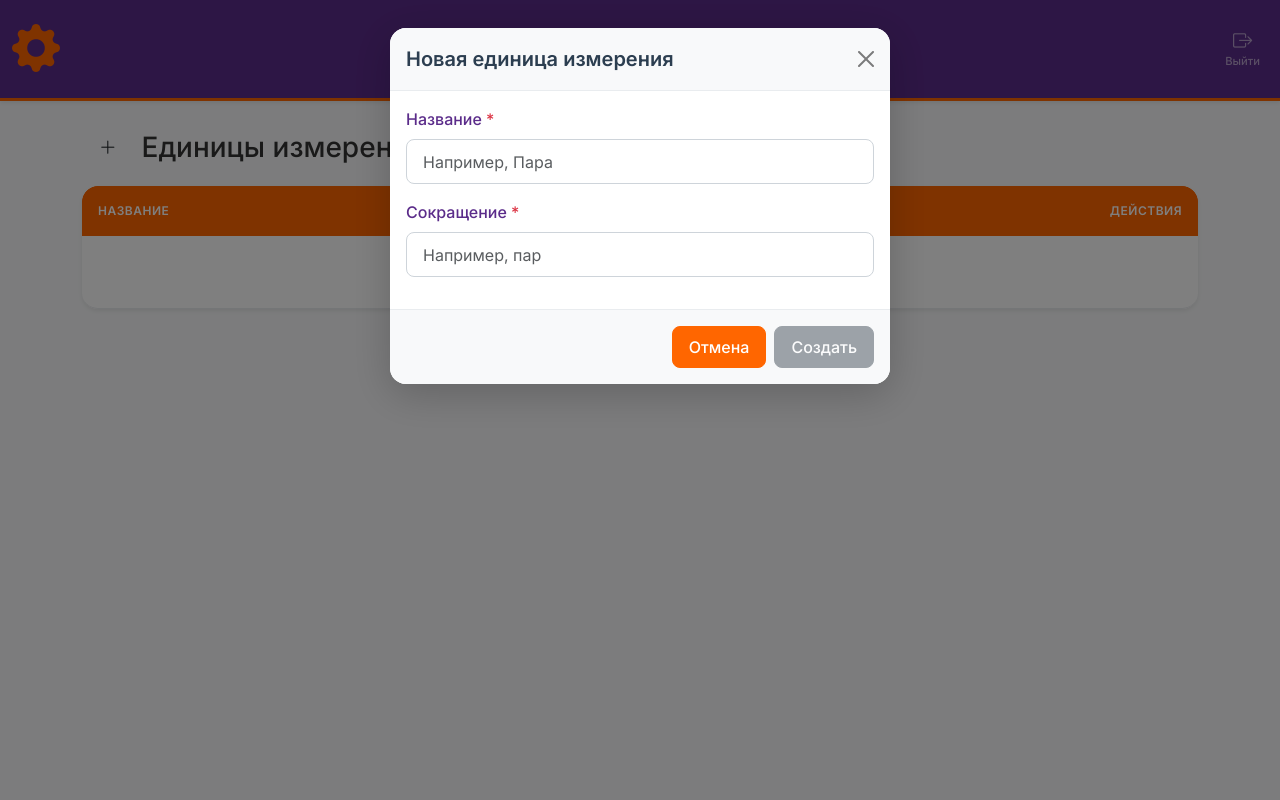
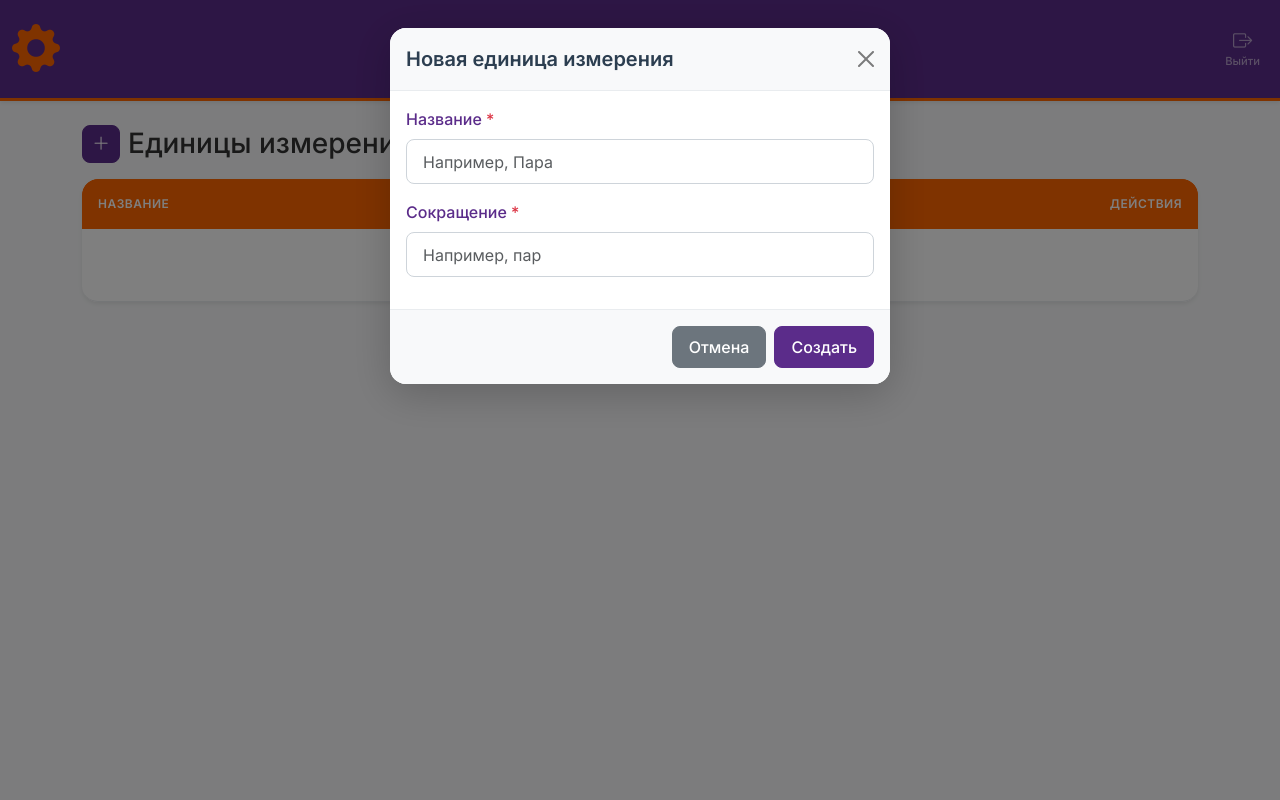
Before and after one commit to Death-Router/ppe-tracker, a FastAPI app: page /units in a window 1280 px wide, after a click on "Добавить". Run offline with FastAPI, Linux system fonts and the light colour scheme; the visitor is signed in with stand-in values (Sample User, id 1); data that the repository does not hold is empty; some libraries are stand-ins or nearby versions.

Commit message:
ui: force rewrite list templates with purple add button (left)

```diff
--- a/app/templates/units/list.html
+++ b/app/templates/units/list.html
@@ -1,7 +1,7 @@
 {% extends "base.html" %}
 {% block content %}
 <div class="d-flex align-items-center gap-2 mb-3">
-    <button class="btn btn-add-purple-purple" data-bs-toggle="modal" data-bs-target="#createModal" title="Добавить">
+    <button class="btn btn-add-purple" data-bs-toggle="modal" data-bs-target="#createModal" title="Добавить">
         <i class="bi bi-plus-lg"></i>
     </button>
     <h1 class="h3 mb-0">Единицы измерения</h1>
@@ -14,7 +14,7 @@
             <tr>
                 <th>Название</th>
                 <th>Сокращение</th>
-                <th class="text-end">Действия</th>
+                <th class="text-end" style="width: 120px;">Действия</th>
             </tr>
             </thead>
             <tbody>
@@ -24,13 +24,13 @@
     </div>
 </div>
 
-<!-- Модальное окно создания -->
+<!-- Модалка создания -->
 <div class="modal fade" id="createModal" tabindex="-1">
   <div class="modal-dialog">
     <div class="modal-content">
-      <form data-validate="true" id="create-form"><input type="hidden" id="unit-id" value="">
+      <form id="create-form">
         <div class="modal-header">
-          <h5 class="modal-title" id="unit-modal-title">Новая единица измерения</h5>
+          <h5 class="modal-title">Новая единица измерения</h5>
           <button type="button" class="btn-close" data-bs-dismiss="modal"></button>
         </div>
         <div class="modal-body">
@@ -44,8 +44,8 @@
           </div>
         </div>
         <div class="modal-footer">
-          <button type="button" class="btn btn-brand-orange" data-bs-dismiss="modal">Отмена</button>
-          <button type="submit" class="btn btn-brand-purple">Создать</button>
+          <button type="button" class="btn btn-secondary" data-bs-dismiss="modal">Отмена</button>
+          <button type="submit" class="btn btn-primary">Создать</button>
         </div>
       </form>
     </div>
```
Also changed, not shown: app/templates/departments/list.html (+7 -7 lines), app/templates/positions/list.html (+8 -8 lines), app/templates/ppe_size_groups/list.html (+5 -5 lines), 1 other file.
